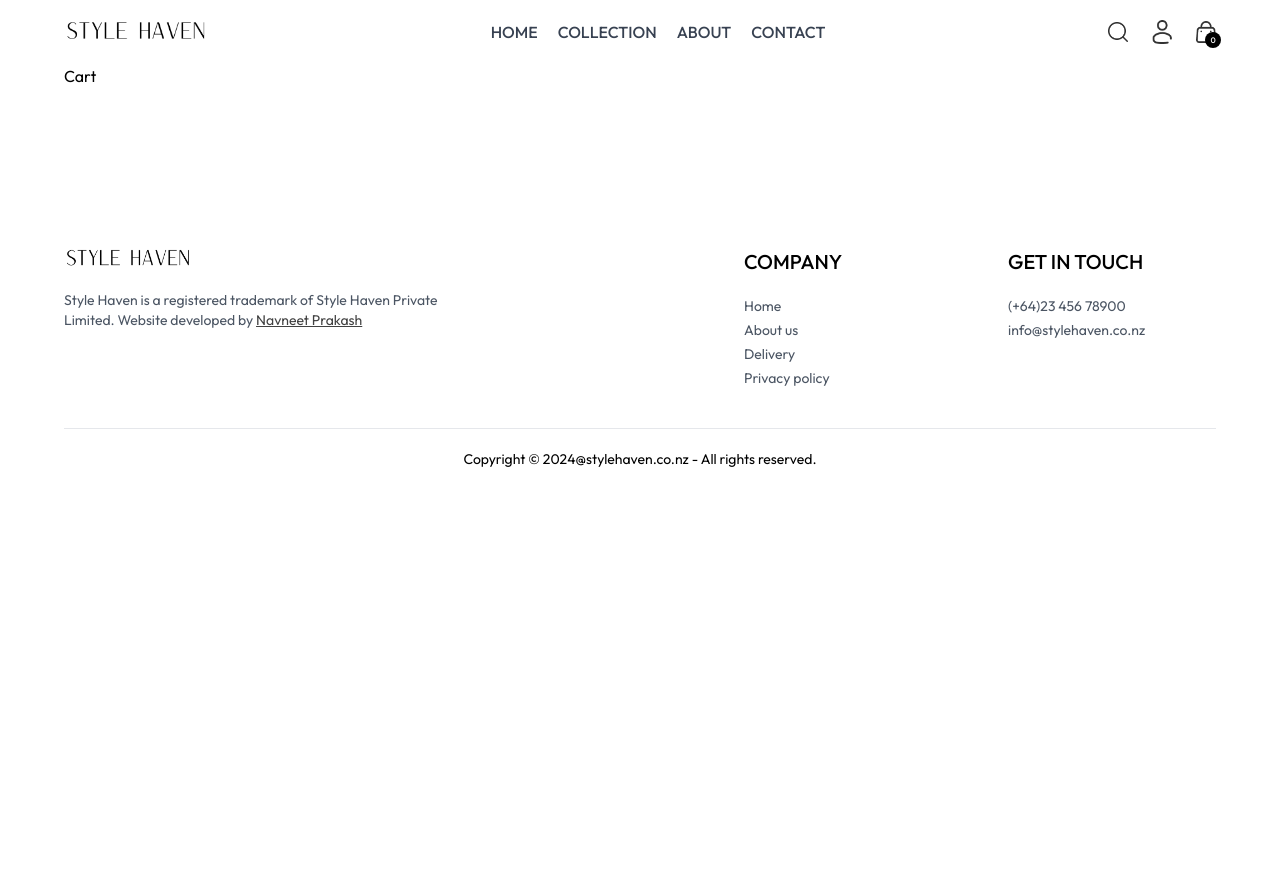
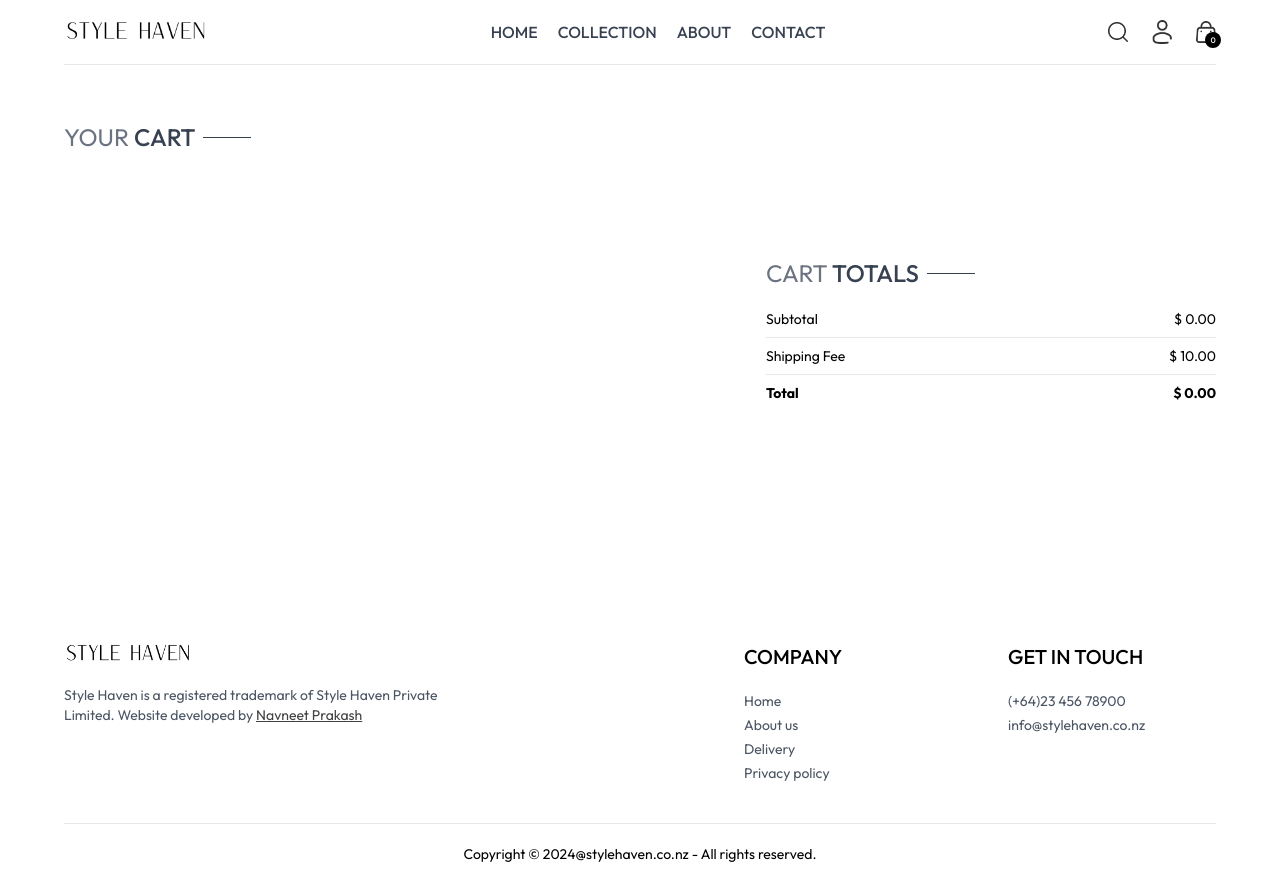
Before and after one commit to navneetprakash/react-ecom-frontend-vite, a React (Vite) app in the folder frontend/: page /cart in a window 1280 px wide. Before the commit the page ends 800 px from the top, so only its background shows below. Built offline with nearby package versions, Linux system fonts and the light colour scheme.

Commit message:
add to cart logic added and displaying total amount with shipping costs

```diff
--- /dev/null
+++ b/frontend/src/components/CartTotal.jsx
@@ -0,0 +1,37 @@
+import { useContext } from "react";
+import { ShopContext } from "../context/ShopContext";
+import Title from "./Title";
+
+const CartTotal = () => {
+
+  const { currency, delivery_fee, getCartAmount } = useContext(ShopContext);
+
+  return (
+    <div className="w-full">
+      <div className="text-2xl">
+        <Title text1={"CART"} text2={"TOTALS"} />
+      </div>
+
+      <div className="flex flex-col gap-2 mt-2 text-sm">
+        <div className="flex justify-between">
+          <p>Subtotal</p>
+          <p>{currency} {getCartAmount()}.00</p>
+        </div>
+
+        <hr />
+        <div className="flex justify-between">
+          <p>Shipping Fee</p>
+          <p>{currency} {delivery_fee}.00</p>
+        </div>
+
+        <hr />
+        <div className="flex justify-between">
+          <b>Total</b>
+          <b>{currency} {getCartAmount() === 0 ? 0 : getCartAmount() + delivery_fee}.00</b>
+        </div>
+      </div>
+    </div>
+  );
+};
+
+export default CartTotal;
--- a/frontend/src/context/ShopContext.jsx
+++ b/frontend/src/context/ShopContext.jsx
@@ -56,11 +56,39 @@ const ShopContextProvider = (props) => {
     return totalCount;
   };
 
+  const updateQuantity = async (itemId, size, quantity) => {
+
+    let cartData = structuredClone(cartItems);
+    cartData[itemId][size] = quantity;
+    setCartItems(cartData);
+  };
+
+  const getCartAmount = () => {
+    let totalAmount = 0;
+
+    for (const items in cartItems) {
+      let itemInfo = products.find((product) => product._id === items);
+
+      for (const item in cartItems[items]) {
+        try {
+          if (cartItems[items][item] > 0) {
+            totalAmount += itemInfo.price * cartItems[items][item];
+          }
+        } catch (error) {
+          // EDIT LATER
+          toast.error(error);
+        }
+      }
+    }
+    return totalAmount;
+  };
+
   // context value to be passed to other components
   const value = {
     products, currency, delivery_fee,
     search, setSearch, showSearch, setShowSearch,
-    cartItems, addToCart, getCartCount
+    cartItems, addToCart, getCartCount, updateQuantity,
+    getCartAmount
   };
 
   return (
--- a/frontend/src/pages/Cart.jsx
+++ b/frontend/src/pages/Cart.jsx
@@ -1,6 +1,70 @@
+import { useContext, useEffect, useState } from "react";
+import { ShopContext } from "../context/ShopContext";
+import Title from "../components/Title";
+import { assets } from "../assets/assets";
+import CartTotal from "../components/CartTotal";
 
 const Cart = () => {
-  return <div>Cart</div>;
+
+  const { products, currency, cartItems, updateQuantity } = useContext(ShopContext);
+  const [cartData, setCartData] = useState([]);
+
+  useEffect(() => {
+    const temData = [];
+
+    for (const items in cartItems) {
+      for (const item in cartItems[items]) {
+        if (cartItems[items][item] > 0) {
+          temData.push({
+            id: items,
+            size: item,
+            quantity: cartItems[items][item]
+          });
+        }
+      }
+    }
+    setCartData(temData);
+  }, [cartItems]);
+
+  return (
+    <div className="border-t pt-14">
+      <div className="text-2xl mb-3">
+        <Title text1="YOUR" text2="CART" />
+      </div>
+
+      <div>
+        {cartData.map((item, index) => {
+          const productData = products.find((product) => product._id === item.id);
+
+          return (
+            <div key={index} className="py-4 border-t text-gray-700 grid grid-cols-[4fr_0.5fr_0.5fr] sm:grid-cols-[4fr_2fr_0.5fr] items-center gap-4">
+              <div className="flex items-start gap-6">
+                <img className="w-16 sm:w-20" src={productData.image[0]} alt="product image" />
+                <div>
+                  <p className="text-xs sm:text-lg font-medium">{productData.name}</p>
+                  <div className="flex flex-items-center gap-5 mt-2">
+                    <p>{currency}{(productData.price).toFixed(2)}</p>
+                    <p className="px-2 sm:px-3 sm:py-1 border bg-slate-50">{item.size}</p>
+                  </div>
+                </div>
+              </div>
+
+              <input onChange={(e) => e.target.value === '' || e.target.value === '0' ? null : updateQuantity(item.id, item.size, Number(e.target.value))} className="border max-w-10 sm:max-w-20 px-1 sm:px-2 py-1" type="number" min={1} defaultValue={item.quantity} />
+              <img onClick={() => updateQuantity(item.id, item.size, 0)} className="w-4 mr-4 sm:w-5 cursor-pointer" src={assets.bin_icon} alt="trash icon" />
+            </div>
+          );
+        })
+        }
+      </div>
+
+      <div className="flex justify-end py-20">
+        <div className="w-full sm:w-[450px]">
+          <CartTotal />
+        </div>
+      </div>
+
+    </div>
+  );
 };
 
 export default Cart;
```
